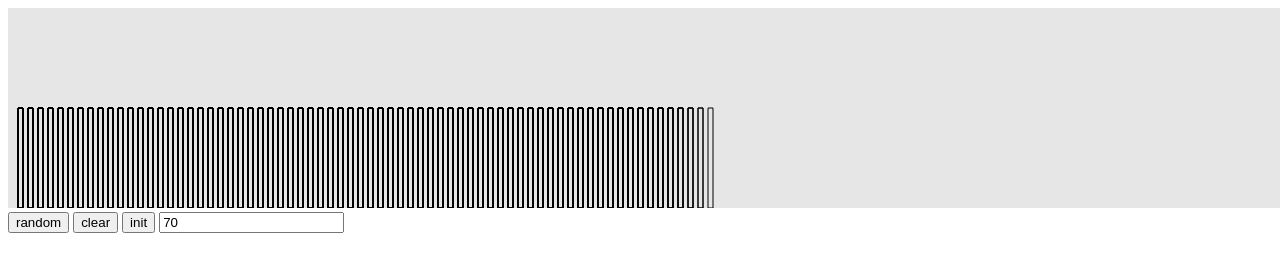
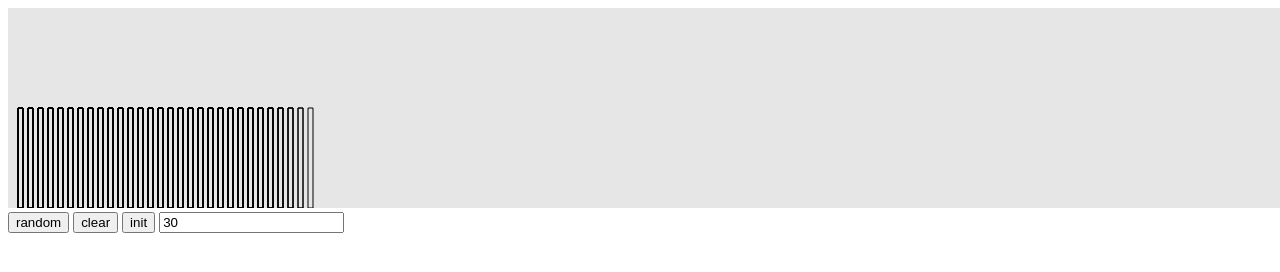
Before and after one commit to orazdow/bars, a plain HTML site: page index.html in a window 1280 px wide. Shown: the top 272 px of the page. Drawn offline with Linux system fonts and the light colour scheme.

Commit message:
Update index.html

```diff
--- a/index.html
+++ b/index.html
@@ -24,7 +24,7 @@
 <button onclick="randomBars()">random</button>
 <button onclick="clearBars()">clear</button>
 <button onclick="initBars()">init</button>
-<input type="text" id="num" value="70" >
+<input type="text" id="num" value="30" >
 <!-- <input type="range" id="freq" oninput="getFreq(this)" min="4" max="300" step="1" value="30"> -->
 <script src="myscript.js"></script>
 </body>
```
